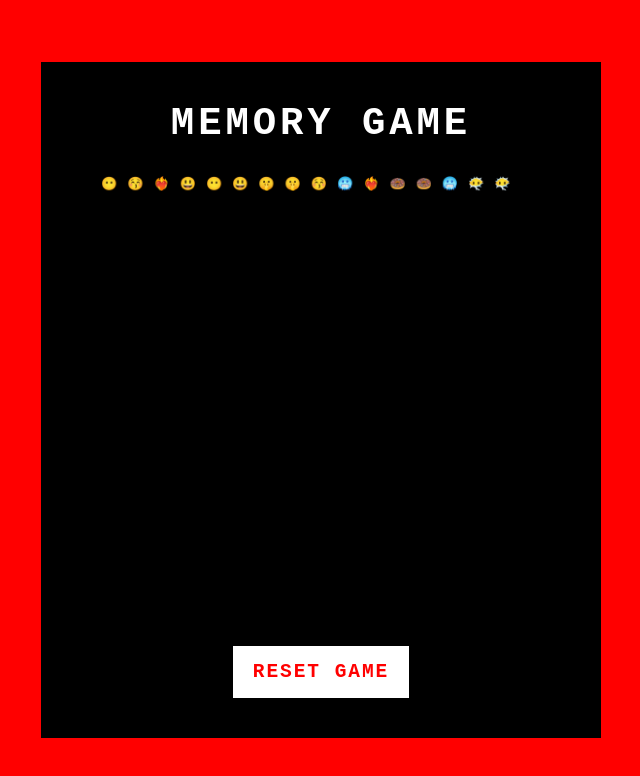
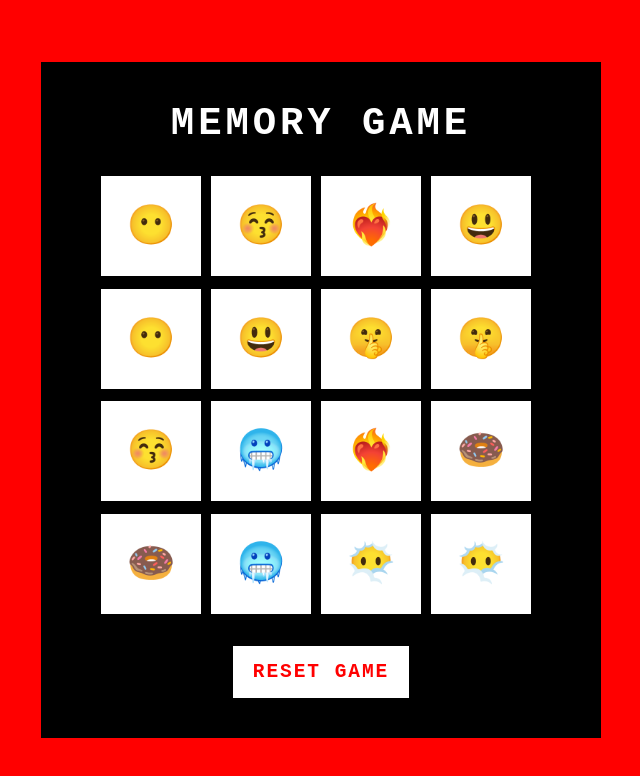
Before and after one commit to Thuotracy/memory-game, a plain HTML site: page index.html in a window 1280 px wide. Shown: the whole page, without its empty margins (319-959 px from the left). Drawn offline with Linux system fonts and the light colour scheme.

Commit message:
styled the cards

```diff
--- a/style.css
+++ b/style.css
@@ -57,3 +57,15 @@ h2{
     transform-style: preserve-3d;
     perspective: 500px;
 }
+
+.item{
+    position: relative;
+    width: 100px;
+    height: 100px;
+    display: flex;
+    justify-content: center;
+    align-items: center;
+    font-size: 3em;
+    background: white;
+    transition: 0.25s;
+}
```
